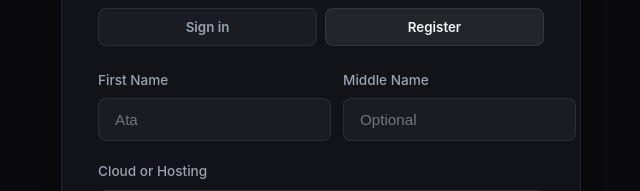
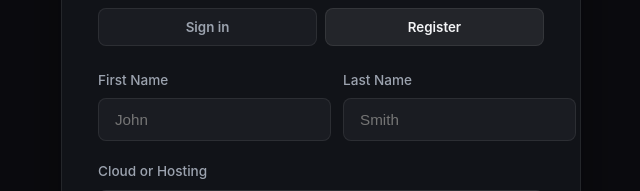
Before and after one commit to itscalledfreefall/honeypot-threat-intelligence-pipeline, a React (Vite) app in the folder frontend/: page /login in a window 1280 px wide. Both pictures are taken after a click on the button "Register". Shown: the part 226-417 px from the top of the page, without its empty margins (319-959 px from the left). Built offline with nearby package versions, Linux system fonts and the light colour scheme.

Commit message:
fix: replace middle name with last name, fix dropdown vanishing, remove .zed

```diff
--- a/frontend/src/components/Dashboard.tsx
+++ b/frontend/src/components/Dashboard.tsx
@@ -76,7 +76,7 @@ interface AuthUser {
   user_id: string;
   email: string;
   first_name: string;
-  middle_name?: string | null;
+  last_name?: string | null;
   cloud_provider: string;
 }
 
--- a/frontend/src/components/Login.css
+++ b/frontend/src/components/Login.css
@@ -97,6 +97,7 @@
 
 .input-group select {
   cursor: pointer;
+  color-scheme: dark;
 }
 
 .input-group input:focus,
--- a/frontend/src/components/Login.tsx
+++ b/frontend/src/components/Login.tsx
@@ -12,7 +12,7 @@ interface AuthResponse {
     user_id: string;
     email: string;
     first_name: string;
-    middle_name?: string | null;
+    last_name?: string | null;
     cloud_provider: string;
   };
   error?: string;
@@ -33,7 +33,7 @@ const cloudOptions = [
 const Login: React.FC = () => {
   const [mode, setMode] = useState<AuthMode>('login');
   const [firstName, setFirstName] = useState('');
-  const [middleName, setMiddleName] = useState('');
+  const [lastName, setLastName] = useState('');
   const [cloudProvider, setCloudProvider] = useState('aws');
   const [email, setEmail] = useState('');
   const [password, setPassword] = useState('');
@@ -79,7 +79,7 @@ const Login: React.FC = () => {
       if (mode === 'register') {
         const data = await requestJson('/api/auth/register', {
           first_name: firstName,
-          middle_name: middleName || null,
+          middle_name: lastName || null,
           cloud_provider: cloudProvider,
           email,
           password,
@@ -162,19 +162,19 @@ const Login: React.FC = () => {
                   <label>First Name</label>
                   <input
                     type="text"
-                    placeholder="Ata"
+                    placeholder="John"
                     value={firstName}
                     onChange={(e) => setFirstName(e.target.value)}
                     required
                   />
                 </div>
                 <div className="input-group">
-                  <label>Middle Name</label>
+                  <label>Last Name</label>
                   <input
                     type="text"
-                    placeholder="Optional"
-                    value={middleName}
-                    onChange={(e) => setMiddleName(e.target.value)}
+                    placeholder="Smith"
+                    value={lastName}
+                    onChange={(e) => setLastName(e.target.value)}
                   />
                 </div>
               </div>
```
Also changed, not shown: 2 other files (tests, documents, lock files or other folders).
